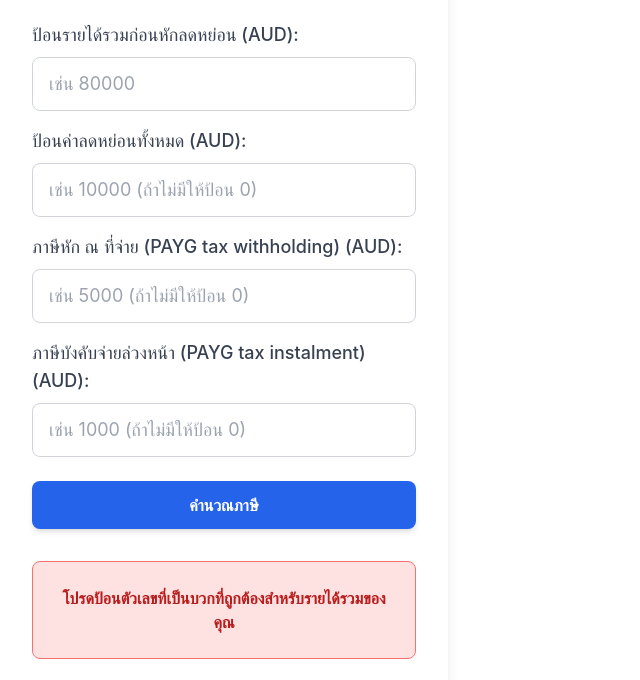
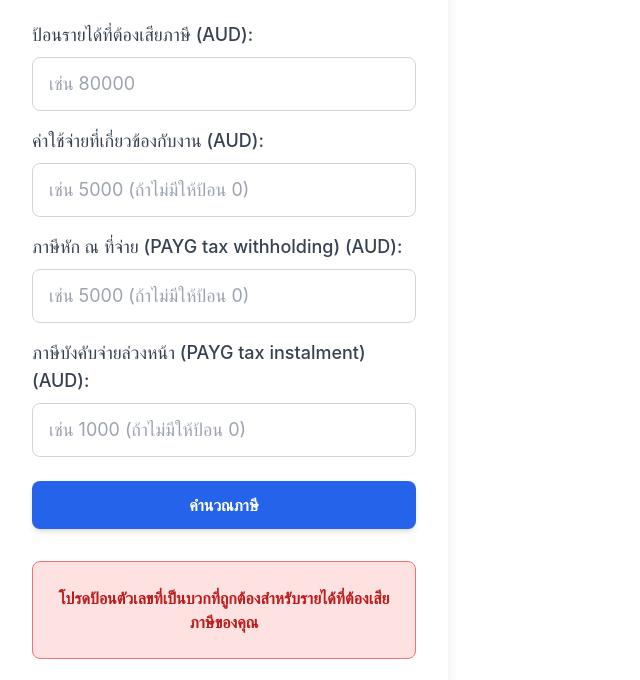
Before and after one commit to goldnuggetstax/taxcalc2425, a plain HTML site: page index.html in a window 1280 px wide. Both pictures are taken after a click on the button "คำนวณภาษี". Shown: the part 107-787 px from the top of the page, without its empty margins (0-640 px from the left). Drawn offline with nearby package versions, Linux system fonts and the light colour scheme.

Commit message:
Add files via upload

```diff
--- a/index.html
+++ b/index.html
@@ -20,7 +20,7 @@
 
         <div class="mb-4">
             <label for="totalIncome" class="block text-gray-700 text-lg font-medium mb-2">
-                ป้อนรายได้รวมก่อนหักลดหย่อน (AUD):
+                ป้อนรายได้ที่ต้องเสียภาษี (AUD):
             </label>
             <input
                 type="number"
@@ -31,13 +31,13 @@
         </div>
 
         <div class="mb-4">
-            <label for="deductions" class="block text-gray-700 text-lg font-medium mb-2">
-                ป้อนค่าลดหย่อนทั้งหมด (AUD):
+            <label for="workRelatedExpenses" class="block text-gray-700 text-lg font-medium mb-2">
+                ค่าใช้จ่ายที่เกี่ยวข้องกับงาน (AUD):
             </label>
             <input
                 type="number"
-                id="deductions"
-                placeholder="เช่น 10000 (ถ้าไม่มีให้ป้อน 0)"
+                id="workRelatedExpenses"
+                placeholder="เช่น 5000 (ถ้าไม่มีให้ป้อน 0)"
                 class="w-full px-4 py-3 border border-gray-300 rounded-lg focus:outline-none focus:ring-2 focus:ring-blue-500 text-lg"
             />
         </div>
@@ -78,7 +78,7 @@
         </div>
 
         <div class="mt-6 text-sm text-gray-500 text-center">
-            <p>ข้อจำกัดความรับผิดชอบ: เครื่องคำนวณนี้เป็นเพียงการประมาณการเท่านั้น โดยอิงตามอัตราภาษีสำหรับผู้มีถิ่นที่อยู่ในออสเตรเลียสำหรับปีภาษี 2024-2025 (รวมถึงการลดหย่อนภาษีระยะที่ 3) และการคำนวณภาษี Medicare Levy ขั้นพื้นฐาน **มีการพิจารณาค่าลดหย่อนที่คุณป้อน, Low-Income Tax Offset (LITO), ภาษีหัก ณ ที่จ่าย (PAYG tax withholding) และภาษีบังคับจ่ายล่วงหน้า (PAYG tax instalment)** แต่ไม่ได้พิจารณาสถานการณ์ส่วนบุคคลทั้งหมด, การลดหย่อนภาษีเฉพาะประเภท, หรือกฎหมายภาษีที่ซับซ้อนอื่น ๆ โปรดปรึกษา <a href="https://www.facebook.com/goldnuggetsaccounting/" class="text-blue-600 hover:underline" target="_blank">ผู้เชี่ยวชาญด้านภาษี หรือสำนักงานบัญชี บัญชี ภาษี ออสซี่</a> เพื่อขอคำแนะนำส่วนบุคคล</p>
+            <p>ข้อจำกัดความรับผิดชอบ: เครื่องคำนวณนี้เป็นเพียงการประมาณการเท่านั้น โดยอิงตามอัตราภาษีสำหรับผู้มีถิ่นที่อยู่ในออสเตรเลียสำหรับปีภาษี 2024-2025 และการคำนวณภาษี Medicare Levy ขั้นพื้นฐาน **มีการพิจารณาค่าใช้จ่ายที่เกี่ยวข้องกับงาน, Low-Income Tax Offset (LITO), ภาษีหัก ณ ที่จ่าย (PAYG tax withholding) และภาษีบังคับจ่ายล่วงหน้า (PAYG tax instalment)** แต่ไม่ได้พิจารณาสถานการณ์ส่วนบุคคลทั้งหมด, การลดหย่อนภาษีเฉพาะประเภท, หรือกฎหมายภาษีที่ซับซ้อนอื่น ๆ โปรดปรึกษา <a href="https://www.facebook.com/goldnuggetsaccounting/" class="text-blue-600 hover:underline" target="_blank">ผู้เชี่ยวชาญด้านภาษี หรือสำนักงานบัญชี บัญชี ภาษี ออสซี่</a> เพื่อขอคำแนะนำส่วนบุคคล</p>
         </div>
     </div>
 
@@ -94,7 +94,7 @@
 
         /**
          * Calculates the estimated tax payable based on Australian tax rates.
-         * This function retrieves the total income, deductions, PAYG withholding, and PAYG instalment from the input fields,
+         * This function retrieves the total income, work-related expenses, PAYG withholding, and PAYG instalment from the input fields,
          * calculates the taxable income, validates inputs, and then applies the progressive tax rates,
          * Low-Income Tax Offset (LITO), and Medicare Levy for Australian residents for the 2024-2025 income year.
          * Finally, it determines the tax refund or amount owing.
@@ -103,12 +103,12 @@
         function calculateTax() {
             // Get the input elements and their values
             const totalIncomeInput = document.getElementById('totalIncome');
-            const deductionsInput = document.getElementById('deductions');
+            const workRelatedExpensesInput = document.getElementById('workRelatedExpenses'); // New input field
             const paygWithholdingInput = document.getElementById('paygWithholding');
             const paygInstalmentInput = document.getElementById('paygInstalment');
 
             let totalIncome = parseFloat(totalIncomeInput.value);
-            let deductions = parseFloat(deductionsInput.value);
+            let workRelatedExpenses = parseFloat(workRelatedExpensesInput.value); // Get value for new field
             let paygWithholding = parseFloat(paygWithholdingInput.value);
             let paygInstalment = parseFloat(paygInstalmentInput.value);
 
@@ -121,13 +121,13 @@
 
             // --- Input Validation ---
             if (isNaN(totalIncome) || totalIncome < 0) {
-                resultDiv.innerHTML = "<p>โปรดป้อนตัวเลขที่เป็นบวกที่ถูกต้องสำหรับรายได้รวมของคุณ</p>";
+                resultDiv.innerHTML = "<p>โปรดป้อนตัวเลขที่เป็นบวกที่ถูกต้องสำหรับรายได้ที่ต้องเสียภาษีของคุณ</p>";
                 resultDiv.classList.remove('hidden');
                 resultDiv.classList.add('bg-red-100', 'border-red-400', 'text-red-700');
                 return;
             }
-            if (isNaN(deductions) || deductions < 0) {
-                resultDiv.innerHTML = "<p>โปรดป้อนตัวเลขที่เป็นบวกที่ถูกต้องสำหรับค่าลดหย่อนของคุณ</p>";
+            if (isNaN(workRelatedExpenses) || workRelatedExpenses < 0) {
+                resultDiv.innerHTML = "<p>โปรดป้อนตัวเลขที่เป็นบวกที่ถูกต้องสำหรับค่าใช้จ่ายที่เกี่ยวข้องกับงานของคุณ</p>";
                 resultDiv.classList.remove('hidden');
                 resultDiv.classList.add('bg-red-100', 'border-red-400', 'text-red-700');
                 return;
@@ -145,8 +145,8 @@
                 return;
             }
 
-            // Calculate actual taxable income after deductions
-            let taxableIncome = totalIncome - deductions;
+            // Calculate actual taxable income after work-related expenses
+            let taxableIncome = totalIncome - workRelatedExpenses; // Updated calculation
             if (taxableIncome < 0) {
                 taxableIncome = 0; // Taxable income cannot be negative
             }
@@ -244,7 +244,7 @@
                 <p class="text-4xl font-extrabold ${finalResultClass} mb-4">${finalResultText}</p>
                 <p class="text-xl mb-2">รายละเอียด:</p>
                 <ul class="list-disc list-inside text-left mx-auto max-w-xs space-y-1">
-                    <li>รายได้ที่ต้องเสียภาษี (หลังหักลดหย่อน): AUD ${formatCurrency(taxableIncome)}</li>
+                    <li>รายได้ที่ต้องเสียภาษี (หลังหักค่าใช้จ่ายที่เกี่ยวข้องกับงาน): AUD ${formatCurrency(taxableIncome)}</li>
                     <li class="text-red-700">ภาษีเงินได้ที่คำนวณตามขั้นบันได: AUD ${formatCurrency(grossTaxPayableBeforeLITO)}</li>
                     <li class="text-green-700">**หัก** Low-Income Tax Offset (LITO): AUD ${formatCurrency(lowIncomeTaxOffset)}</li>
                     <li class="text-red-700">**บวก** ภาษี Medicare Levy: AUD ${formatCurrency(medicareLevy)}</li>
```
